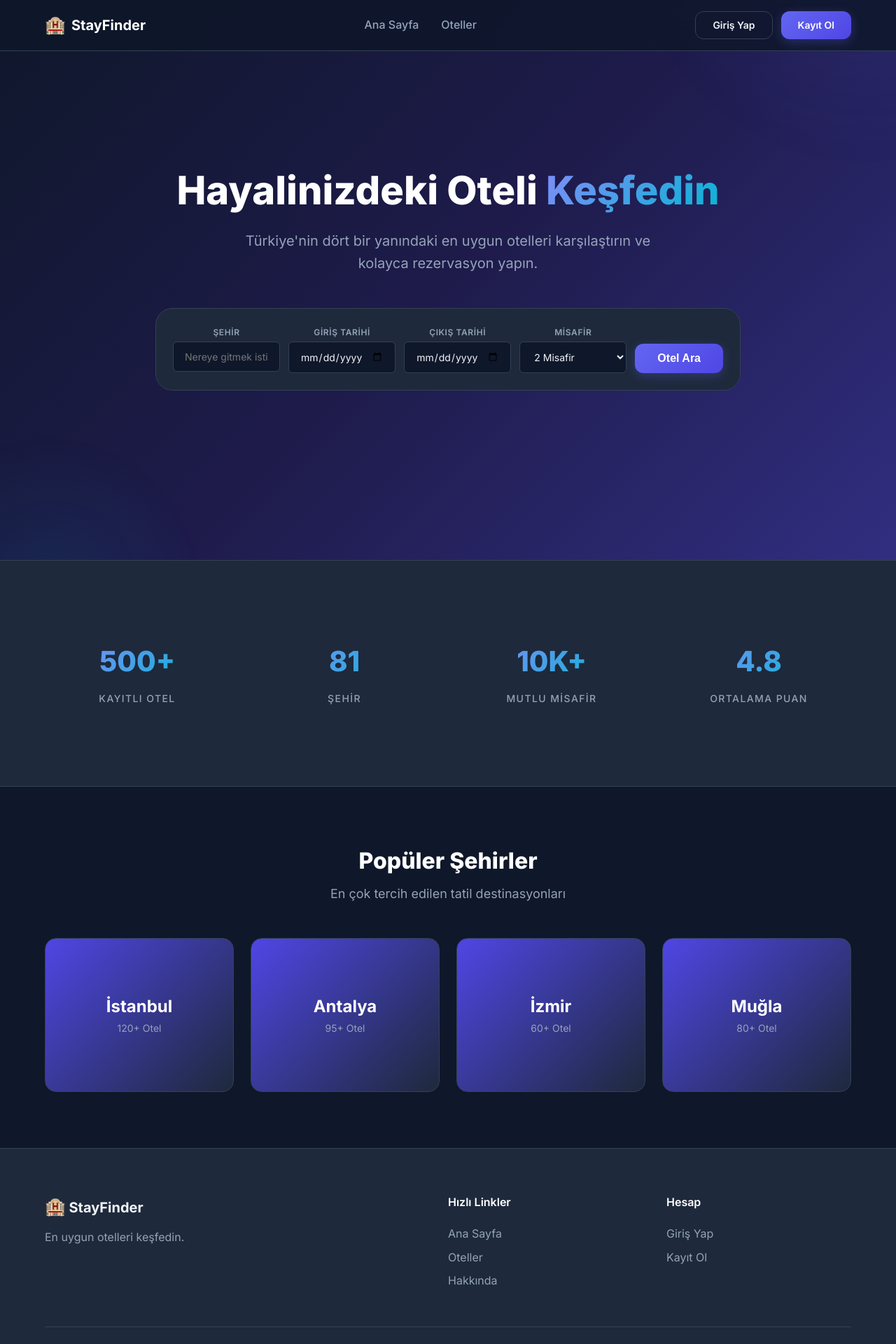
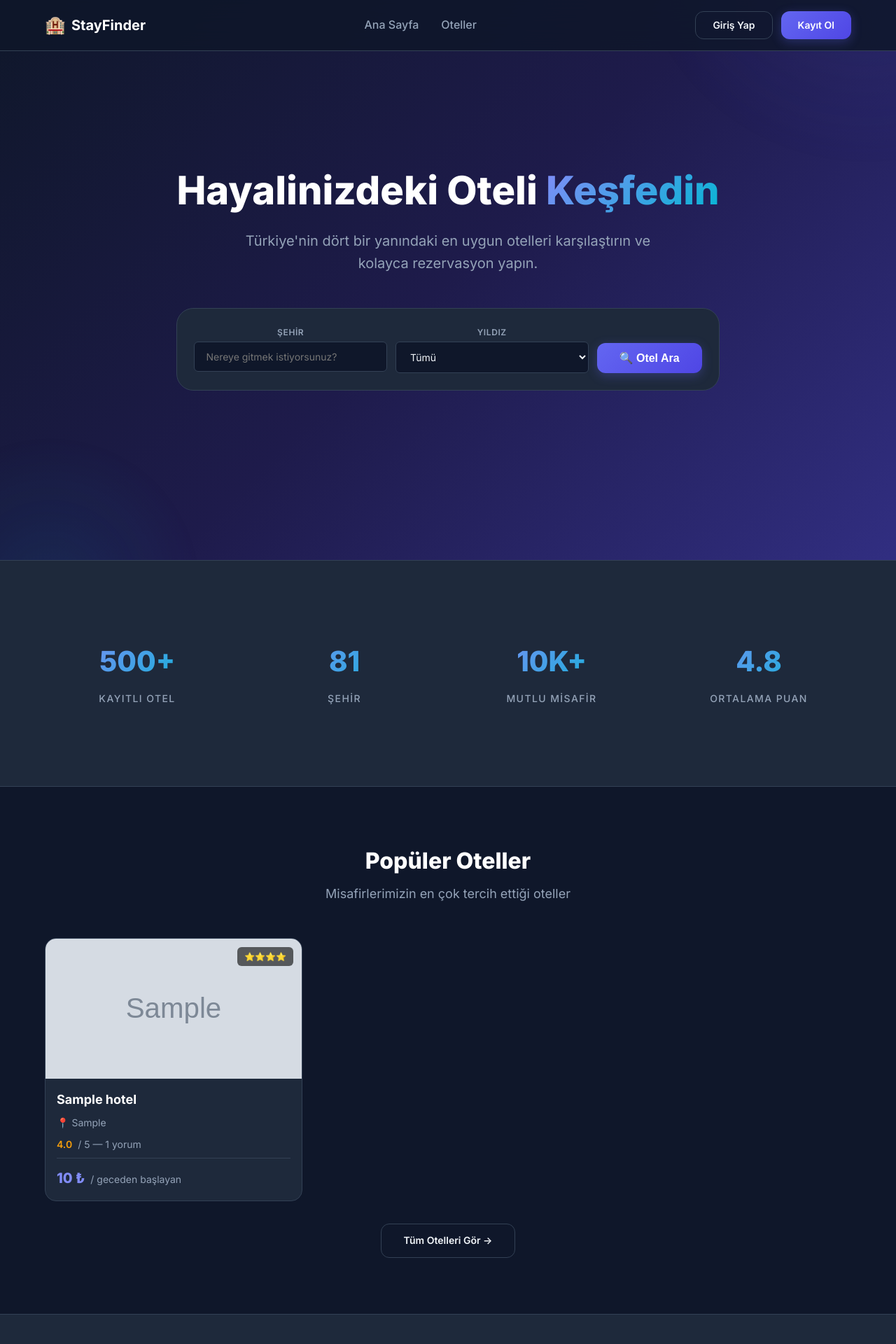
Before and after one commit to idriskagan/otel, a Flask app: page / in a window 1280 px wide. Shown: the top 1920 px of the page at 70% size. Run offline with Flask 3, Linux system fonts and the light colour scheme; tables that the repository leaves empty hold one stand-in row (values such as "Sample post"); grey boxes marked "Sample" are stand-in pictures.

Commit message:
arayüzleri, dinamik veri entegrasyonu, JS etkileşimleri ve veritabanı işlem düzeltmeleri tamamlandı

```diff
--- a/app/routes/main.py
+++ b/app/routes/main.py
@@ -1,12 +1,16 @@
 from flask import Blueprint, render_template
+from app.repositories.hotel_repository import HotelRepository
 
 main_bp = Blueprint('main', __name__)
+hotel_repo = HotelRepository()
 
 
 @main_bp.route('/')
 def index():
-    """Ana sayfa."""
-    return render_template('main/index.html')
+    """Ana sayfa — onaylı otelleri listeler."""
+    popular_hotels = hotel_repo.get_approved(page=1, per_page=6).items
+    cities = hotel_repo.get_distinct_cities()
+    return render_template('main/index.html', popular_hotels=popular_hotels, cities=cities)
 
 
 @main_bp.route('/about')
--- a/app/static/js/main.js
+++ b/app/static/js/main.js
@@ -40,5 +40,36 @@ document.addEventListener('DOMContentLoaded', () => {
                 checkout.value = checkin.value;
             }
         });
+    // 4. Navbar scroll efekti
+    const navbar = document.getElementById('main-navbar');
+    if (navbar) {
+        window.addEventListener('scroll', () => {
+            if (window.scrollY > 50) {
+                navbar.classList.add('scrolled');
+            } else {
+                navbar.classList.remove('scrolled');
+            }
+        });
+    }
+
+    // 5. Scroll ile beliren elementler (fade-in)
+    const fadeElements = document.querySelectorAll('.stat-card, .city-card, .hotel-card');
+    if ('IntersectionObserver' in window) {
+        const observer = new IntersectionObserver((entries) => {
+            entries.forEach(entry => {
+                if (entry.isIntersecting) {
+                    entry.target.style.opacity = '1';
+                    entry.target.style.transform = 'translateY(0)';
+                    observer.unobserve(entry.target);
+                }
+            });
+        }, { threshold: 0.1 });
+
+        fadeElements.forEach(el => {
+            el.style.opacity = '0';
+            el.style.transform = 'translateY(20px)';
+            el.style.transition = 'opacity 0.5s ease, transform 0.5s ease';
+            observer.observe(el);
+        });
     }
 });
--- a/app/templates/components/hotel_card.html
+++ b/app/templates/components/hotel_card.html
@@ -1,14 +1,47 @@
-<!-- Otel kartı bileşeni — EPIC-5'te tam tasarım yapılacak -->
-<div class="hotel-card" id="hotel-card-{{ hotel.id }}">
-    <div class="hotel-card-image">
-        <img src="{{ hotel.primary_image or url_for('static', filename='images/placeholder.jpg') }}" alt="{{ hotel.name }}">
+<a href="{{ url_for('hotel.hotel_detail', hotel_id=hotel.id) }}" class="hotel-card-link" id="hotel-card-{{ hotel.id }}" style="text-decoration: none;">
+    <div class="hotel-card" style="background: var(--bg-card); border: 1px solid var(--border); border-radius: var(--radius-lg); overflow: hidden; transition: var(--transition); display: flex; flex-direction: column;">
+
+        <!-- Fotoğraf -->
+        <div style="height: 200px; overflow: hidden; position: relative; background: var(--surface);">
+            {% if hotel.primary_image %}
+                <img src="{{ url_for('static', filename=hotel.primary_image) }}" alt="{{ hotel.name }}"
+                     style="width: 100%; height: 100%; object-fit: cover; transition: transform 0.4s ease;">
+            {% else %}
+                <div style="width: 100%; height: 100%; display: flex; align-items: center; justify-content: center; color: var(--text-muted); font-size: 3rem;">🏨</div>
+            {% endif %}
+            <!-- Yıldız Rozeti -->
+            <div style="position: absolute; top: 12px; right: 12px; background: rgba(0,0,0,0.6); backdrop-filter: blur(8px); padding: 4px 10px; border-radius: var(--radius-sm); font-size: var(--font-xs); color: var(--secondary);">
+                {% for i in range(hotel.star_rating) %}⭐{% endfor %}
+            </div>
+        </div>
+
+        <!-- Bilgiler -->
+        <div style="padding: var(--space-4); display: flex; flex-direction: column; gap: var(--space-2); flex: 1;">
+            <h3 style="font-size: var(--font-lg); font-weight: 700; color: var(--text-heading); margin: 0; white-space: nowrap; overflow: hidden; text-overflow: ellipsis;">
+                {{ hotel.name }}
+            </h3>
+            <p style="color: var(--text-muted); font-size: var(--font-sm); margin: 0;">📍 {{ hotel.city }}</p>
+
+            <!-- Rating -->
+            {% if hotel.review_count > 0 %}
+            <div style="display: flex; align-items: center; gap: var(--space-2); font-size: var(--font-sm);">
+                <span style="color: var(--secondary); font-weight: 600;">{{ hotel.average_rating }}</span>
+                <span style="color: var(--text-muted);">/ 5 — {{ hotel.review_count }} yorum</span>
+            </div>
+            {% endif %}
+
+            <!-- Fiyat -->
+            <div style="margin-top: auto; padding-top: var(--space-3); border-top: 1px solid var(--border); display: flex; align-items: baseline; gap: var(--space-2);">
+                {% set rooms = hotel.room_types.all() %}
+                {% if rooms %}
+                    {% set prices = rooms | map(attribute='price_per_night') | list %}
+                    {% set min_price = prices | min %}
+                    <span style="font-size: var(--font-xl); font-weight: 800; color: var(--primary-light);">{{ min_price | int }} ₺</span>
+                    <span style="font-size: var(--font-sm); color: var(--text-muted);">/ geceden başlayan</span>
+                {% else %}
+                    <span style="font-size: var(--font-sm); color: var(--text-muted);">Fiyat bilgisi yok</span>
+                {% endif %}
+            </div>
+        </div>
     </div>
-    <div class="hotel-card-body">
-        <h3 class="hotel-card-title">{{ hotel.name }}</h3>
-        <p class="hotel-card-city">📍 {{ hotel.city }}</p>
-        <div class="hotel-card-stars">
-            {% for i in range(hotel.star_rating) %}⭐{% endfor %}
-        </div>
-        <p class="hotel-card-price">₺{{ hotel.price_min }} — ₺{{ hotel.price_max }} / gece</p>
-    </div>
-</div>
+</a>
--- a/app/templates/main/index.html
+++ b/app/templates/main/index.html
@@ -9,29 +9,21 @@
         <h1 class="hero-title">Hayalinizdeki Oteli <span class="highlight">Keşfedin</span></h1>
         <p class="hero-subtitle">Türkiye'nin dört bir yanındaki en uygun otelleri karşılaştırın ve kolayca rezervasyon yapın.</p>
 
-        <form class="hero-search" action="{{ url_for('hotel.list_hotels') }}" method="GET" id="hero-search-form">
+        <form class="hero-search" action="{{ url_for('hotel.search') }}" method="GET" id="hero-search-form">
             <div class="search-group">
                 <label for="search-city">Şehir</label>
                 <input type="text" id="search-city" name="city" placeholder="Nereye gitmek istiyorsunuz?">
             </div>
             <div class="search-group">
-                <label for="search-checkin">Giriş Tarihi</label>
-                <input type="date" id="search-checkin" name="check_in">
-            </div>
-            <div class="search-group">
-                <label for="search-checkout">Çıkış Tarihi</label>
-                <input type="date" id="search-checkout" name="check_out">
-            </div>
-            <div class="search-group">
-                <label for="search-guests">Misafir</label>
-                <select id="search-guests" name="guests">
-                    <option value="1">1 Misafir</option>
-                    <option value="2" selected>2 Misafir</option>
-                    <option value="3">3 Misafir</option>
-                    <option value="4">4+ Misafir</option>
+                <label for="search-stars">Yıldız</label>
+                <select id="search-stars" name="stars">
+                    <option value="">Tümü</option>
+                    <option value="3">3+</option>
+                    <option value="4">4+</option>
+                    <option value="5">5 Yıldız</option>
                 </select>
             </div>
-            <button type="submit" class="btn btn-primary btn-search" id="btn-search">Otel Ara</button>
+            <button type="submit" class="btn btn-primary btn-search" id="btn-search">🔍 Otel Ara</button>
         </form>
     </div>
 </section>
@@ -59,32 +51,59 @@
     </div>
 </section>
 
-<section class="section" id="popular-cities">
+{% if popular_hotels %}
+<section class="section" id="popular-hotels">
+    <div class="container">
+        <h2 class="section-title">Popüler Oteller</h2>
+        <p class="section-subtitle">Misafirlerimizin en çok tercih ettiği oteller</p>
+        <div style="display: grid; grid-template-columns: repeat(auto-fill, minmax(300px, 1fr)); gap: var(--space-6);">
+            {% for hotel in popular_hotels %}
+                {% include 'components/hotel_card.html' %}
+            {% endfor %}
+        </div>
+        <div style="text-align: center; margin-top: var(--space-8);">
+            <a href="{{ url_for('hotel.list_hotels') }}" class="btn btn-outline" style="padding: var(--space-3) var(--space-8);">
+                Tüm Otelleri Gör →
+            </a>
+        </div>
+    </div>
+</section>
+{% endif %}
+
+{% if cities %}
+<section class="section" id="popular-cities" style="background: var(--surface); border-top: 1px solid var(--border);">
     <div class="container">
         <h2 class="section-title">Popüler Şehirler</h2>
         <p class="section-subtitle">En çok tercih edilen tatil destinasyonları</p>
         <div class="cities-grid">
-            <div class="city-card">
-                <div class="city-card-overlay"></div>
-                <h3>İstanbul</h3>
-                <p>120+ Otel</p>
-            </div>
-            <div class="city-card">
-                <div class="city-card-overlay"></div>
-                <h3>Antalya</h3>
-                <p>95+ Otel</p>
-            </div>
-            <div class="city-card">
-                <div class="city-card-overlay"></div>
-                <h3>İzmir</h3>
-                <p>60+ Otel</p>
-            </div>
-            <div class="city-card">
-                <div class="city-card-overlay"></div>
-                <h3>Muğla</h3>
-                <p>80+ Otel</p>
-            </div>
+            {% for city in cities[:8] %}
+            <a href="{{ url_for('hotel.search') }}?city={{ city }}" style="text-decoration: none;">
+                <div class="city-card">
+                    <div class="city-card-overlay"></div>
+                    <h3>{{ city }}</h3>
+                </div>
+            </a>
+            {% endfor %}
         </div>
     </div>
 </section>
+{% else %}
+<section class="section" id="popular-cities" style="background: var(--surface); border-top: 1px solid var(--border);">
+    <div class="container">
+        <h2 class="section-title">Popüler Şehirler</h2>
+        <p class="section-subtitle">En çok tercih edilen tatil destinasyonları</p>
+        <div class="cities-grid">
+            {% for city_name in ['İstanbul', 'Antalya', 'İzmir', 'Muğla'] %}
+            <a href="{{ url_for('hotel.search') }}?city={{ city_name }}" style="text-decoration: none;">
+                <div class="city-card">
+                    <div class="city-card-overlay"></div>
+                    <h3>{{ city_name }}</h3>
+                </div>
+            </a>
+            {% endfor %}
+        </div>
+    </div>
+</section>
+{% endif %}
+
 {% endblock %}
```
Also changed, not shown: app/static/css/style.css (+45 -0 lines).
